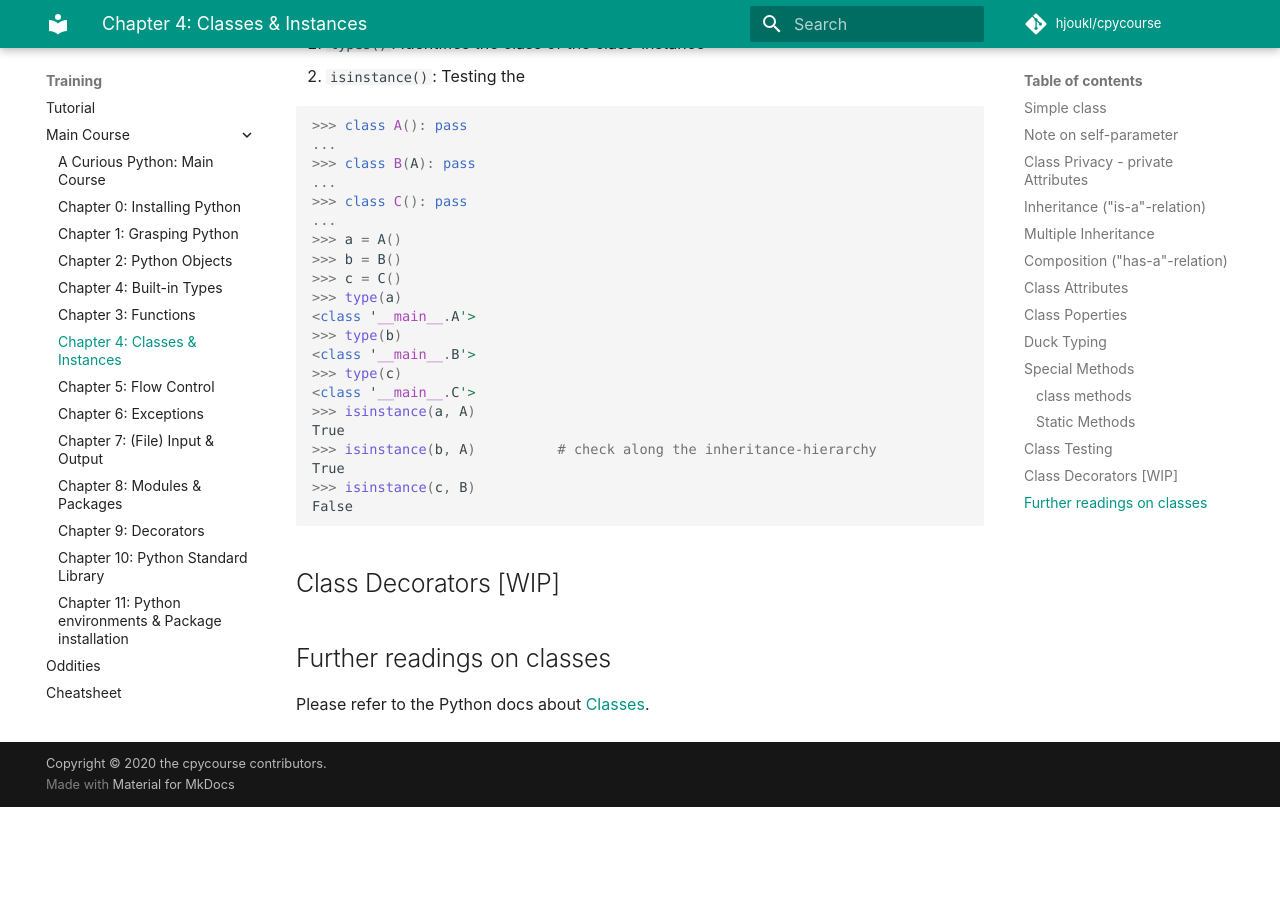
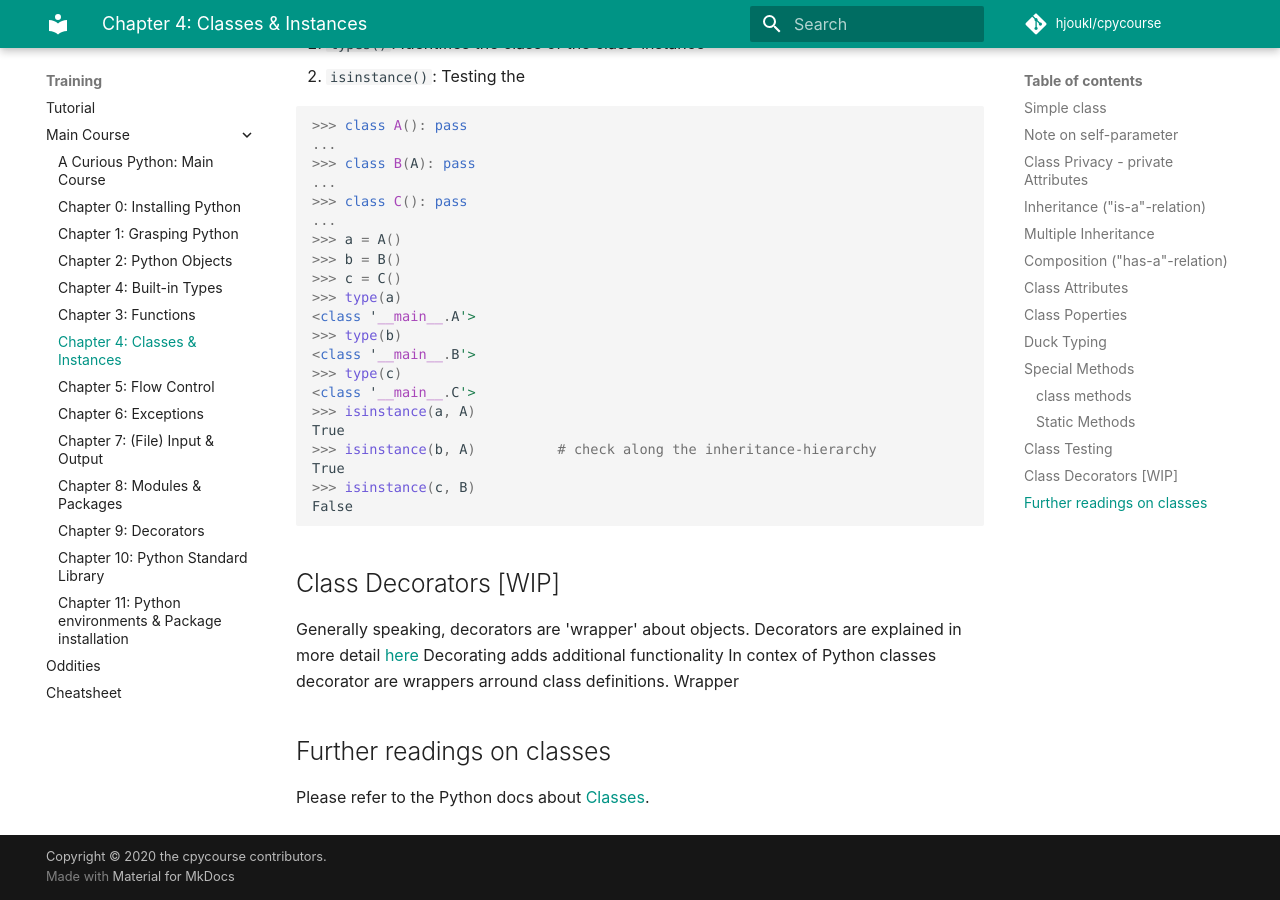
Before and after one commit to rkluger68/cpycourse, an MkDocs documentation site: the page built from docs/training/main-course/classes-instances.md, in a window 1280 px wide and 900 px high, scrolled down 10740 px. Built offline with MkDocs 1.6.1 and Material for MkDocs 9.7.7, drawn with Linux system fonts in a browser that asks for light colours; comment, search, counter and statistics services are not loaded; before the commit the page ends 11547 px from its top, so only the background shows below that.

Commit message:
Update classes-instances.md

```diff
--- a/docs/training/main-course/classes-instances.md
+++ b/docs/training/main-course/classes-instances.md
@@ -491,6 +491,10 @@ False
 
 ## Class Decorators [WIP]
 
+Generally speaking, decorators are 'wrapper' about objects. Decorators are explained in more detail [here](decorators.md)
+Decorating adds additional functionality
+In contex of Python classes decorator are wrappers arround class definitions. Wrapper
+
 ## Further readings on classes
 
  Please refer to the Python docs about [Classes](https://docs.python.org/3/tutorial/classes.html).
```
